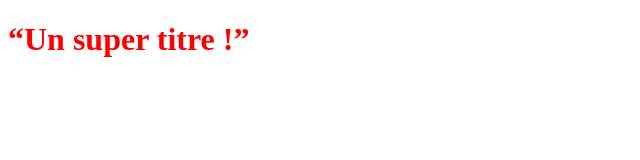
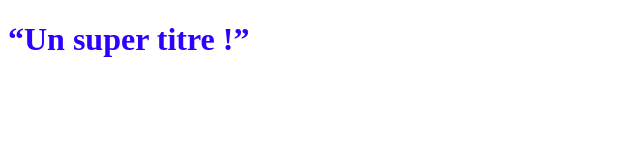
Before and after one commit to sandrine42/OpenclassroomsProject, a plain HTML site: page index.html in a window 1280 px wide. Shown: the whole page, without its empty margins (0-640 px from the left). Drawn offline with Linux system fonts and the light colour scheme.

Commit message:
changement de couleur H1

```diff
--- a/styles.css
+++ b/styles.css
@@ -1,3 +1,3 @@
 h1 {
-    color: red;
+    color: rgb(47, 0, 255);
  }
```
